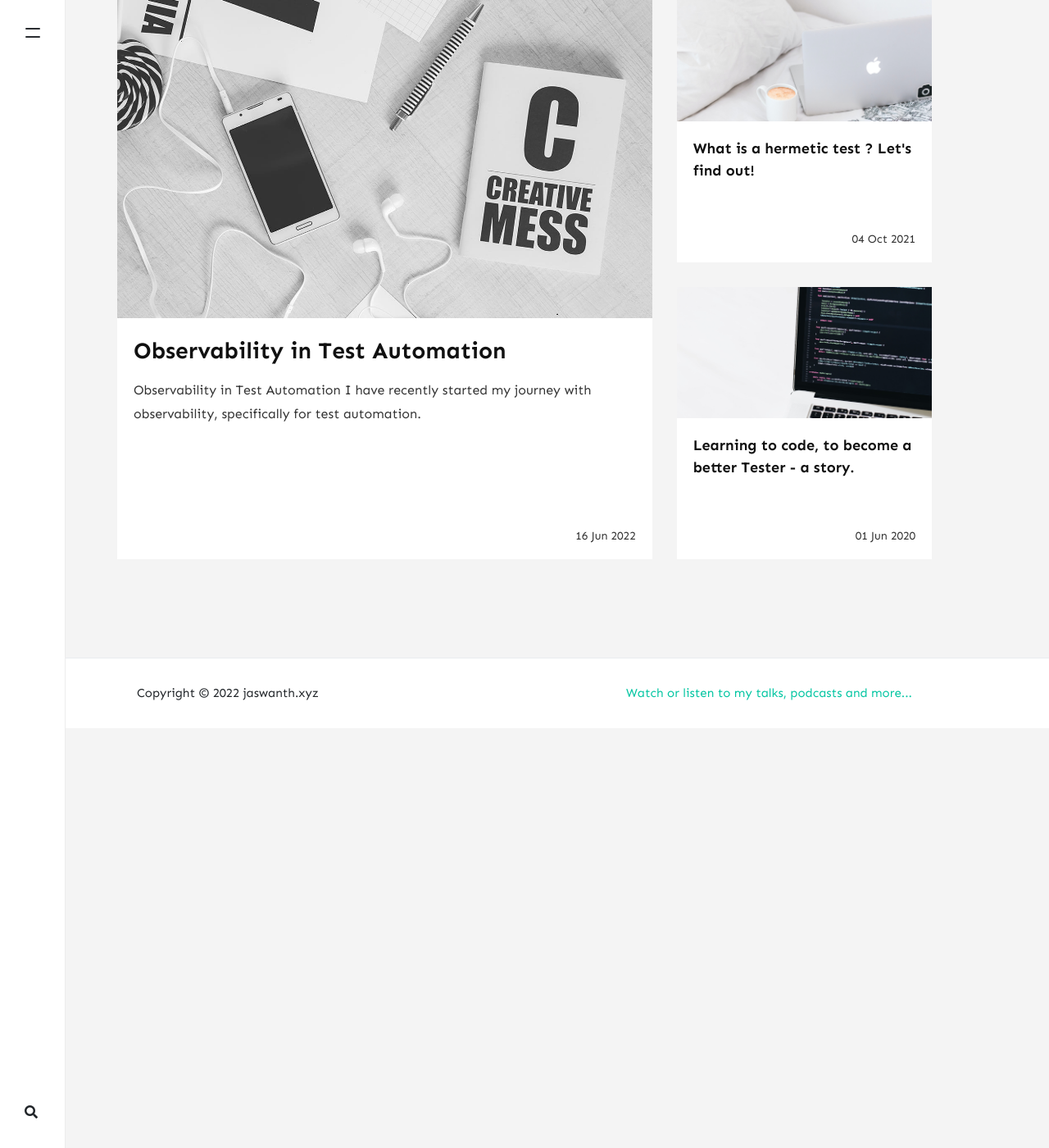
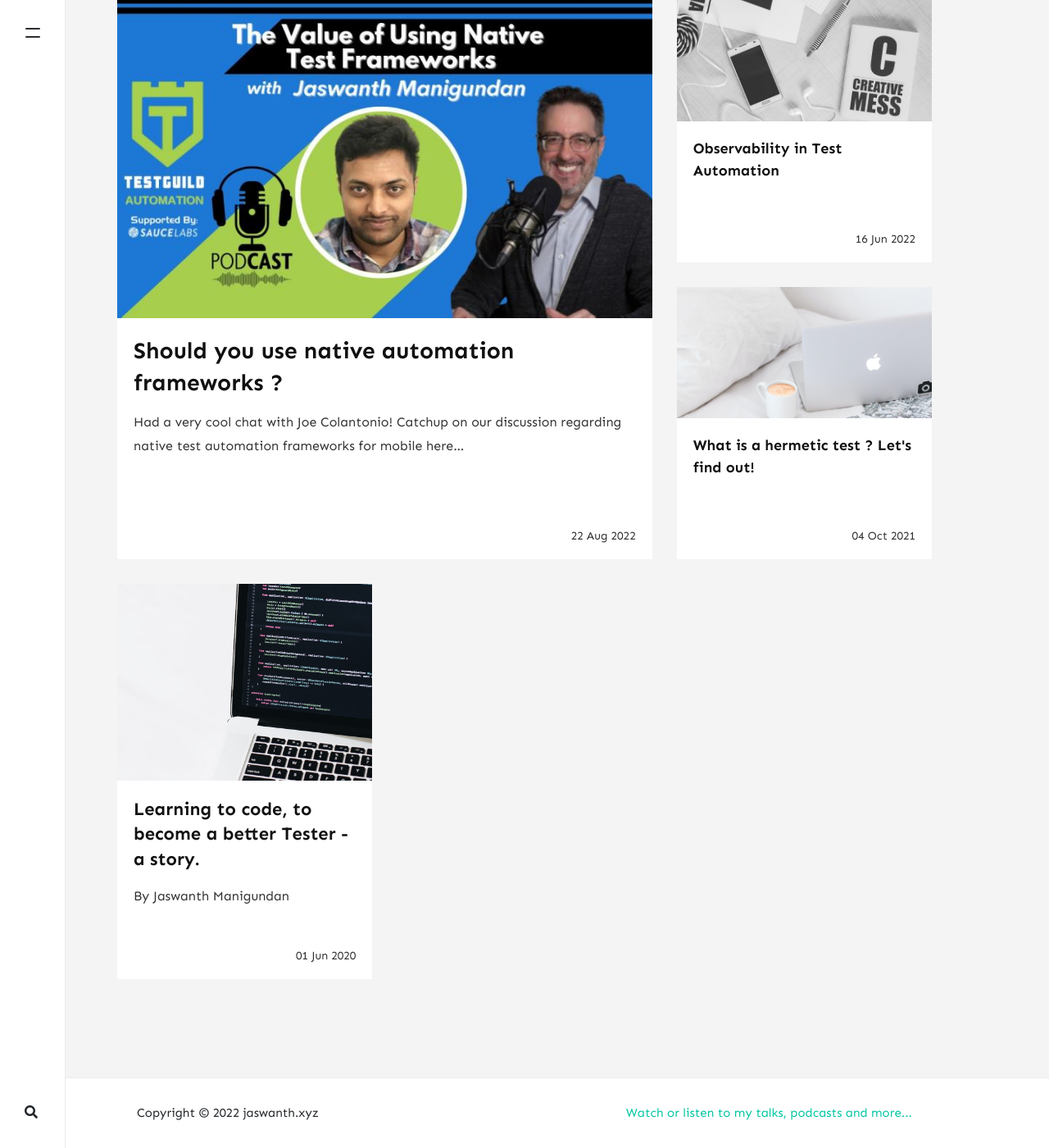
Before and after one commit to jaswanthm/jaswanth.xyz, a Jekyll site: the page built from index.html, in a window 1280 px wide and 1400 px high, scrolled down 358 px. Shown: the whole window at 82% size. Built offline with Jekyll 4.4.1, drawn with Linux system fonts in a browser that asks for light colours; nearby versions of some CDN libraries; the list of posts is cut into pages by our own code; comment, search, counter and statistics services are not loaded; before the commit the page ends 1246 px from its top, so only the background shows below that.

Commit message:
TestGuild

```diff
--- a/Gemfile
+++ b/Gemfile
@@ -19,6 +19,7 @@
     gem 'bootstrap', '~> 4.4.1'
     gem 'kramdown'
     gem 'rouge'
+    gem "jekyll-youtube"
 end
 
 gem "webrick", "~> 1.7"
--- a/_config.yml
+++ b/_config.yml
@@ -32,6 +32,7 @@
   - jekyll-seo-tag
   - jekyll-archives
   - jekyll-figure
+  - jekyll-youtube
 
 # Archives
 jekyll-archives:
--- /dev/null
+++ b/_posts/2022-08-22-should-you-use-native-automation-frameworks.markdown
@@ -0,0 +1,13 @@
+---
+layout: post
+title:  "Should you use native automation frameworks ?"
+date:   2022-08-22 14:15:43 +1000
+categories: Testing
+tags: Testing
+image: assets/images/joe.jpeg
+
+---
+
+Had a very cool chat with Joe Colantonio! Catchup on our discussion regarding native test automation frameworks for mobile here...
+
+{% youtube "https://www.youtube.com/watch?v=7KEkt7CrPnk" %}
```
Also changed, not shown: Gemfile.lock, assets/images/joe.jpeg (added).
